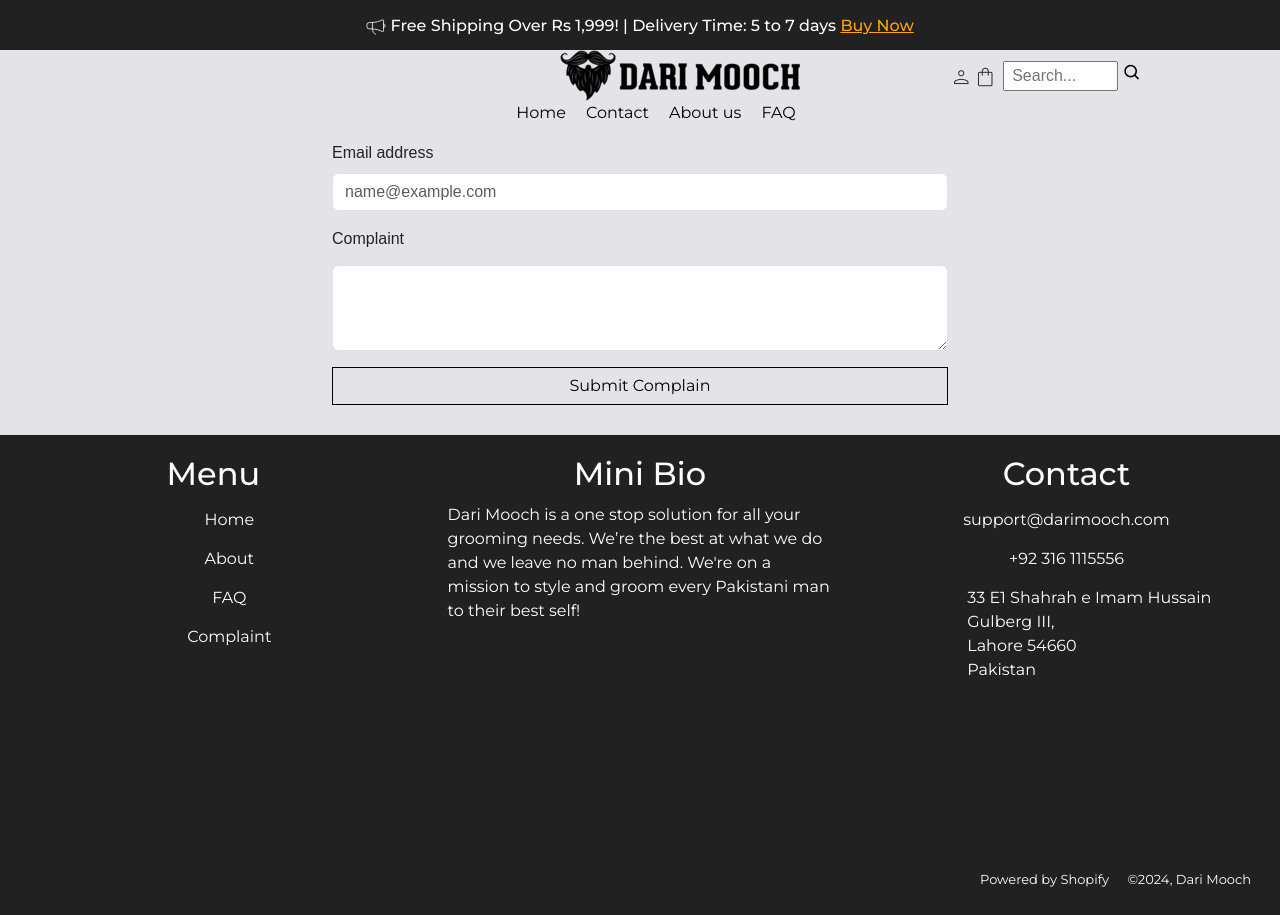
After one commit to MahrZain/auto-darimooch, a Django app: page /complaint/ in a window 1280 px wide. The commit adds this page. Run offline with Django 5.2, Linux system fonts and the light colour scheme; data comes from the database, SQL or seed files in the repository; some libraries are stand-ins or nearby versions.

Commit message:
added comsmt

```diff
--- a/python/urls.py
+++ b/python/urls.py
@@ -42,6 +42,8 @@ urlpatterns = [
     path('savcontact/', views.savcontact, name='savcontact' ),
     path('allproducts/', views.allpro, name='allproducts' ),
     path('search/', views.search, name='search' ),
+    path('complaint/', views.complaint, name='complaint' ),
+    path('submit_complaint/', views.submit_complaint, name='submit_complaint' ),
     path('smtp/', views.smtp, name='smtp' ),
     path('products/<str:slug>', views.viewproducts, name='products' ),
 
--- a/python/views.py
+++ b/python/views.py
@@ -167,3 +167,20 @@ def smtp(request):
         fail_silently=False,
     )
     return redirect("home")
+
+
+def complaint(request):
+    return render(request, "complaint.html")
+
+
+def submit_complaint(request):
+    email = request.GET["email"]
+    complain = request.GET["complain"]
+    send_mail(
+        "From DariMooch Complaint!",
+        f''' Message: {complain}  --------------------- From Dari Mooch Complaint System -------------------------------- ''',
+        f"{email}",
+        ["info@nullxcoder.xyz"],
+        fail_silently=False,
+        )
+    return render(request, "complaint.html")
--- /dev/null
+++ b/templates/complaint.html
@@ -0,0 +1,19 @@
+{% include 'header.html' %}
+<div class="container w-50">
+    <form action="{% url 'submit_complaint' %}">
+        <div class="mb-3">
+            <label for="exampleFormControlInput1" class="form-label">Email address</label>
+            <input name="email" type="email" class="form-control" id="exampleFormControlInput1"
+                placeholder="name@example.com">
+        </div>
+        <div class="mb-3">
+            <label for="exampleFormControlTextarea1" class="form-label">Complaint</label>
+            <textarea name="complain" class="form-control" id="exampleFormControlTextarea1" rows="3"></textarea>
+        </div>
+        <div class="col-12">
+           <button class="btn btn-primary" type="submit">Submit Complain</button>
+        </div>
+
+    </form>
+</div>
+{% include 'footer.html' %}
--- a/templates/footer.html
+++ b/templates/footer.html
@@ -21,7 +21,7 @@
                         <li><a href="{% url 'home' %}">Home</a></li>
                         <li><a href="{% url 'about' %}">About</a></li>
                         <li><a href="{% url 'faq' %}">FAQ</a></li>
-                        <li><a href="#">Contact</a></li>
+                        <li><a href="{% url 'complaint' %}">Complaint</a></li>
                     </ul>
                 </div>
                 <div class="footer-nav2">
```
Also changed, not shown: 1 other file.
